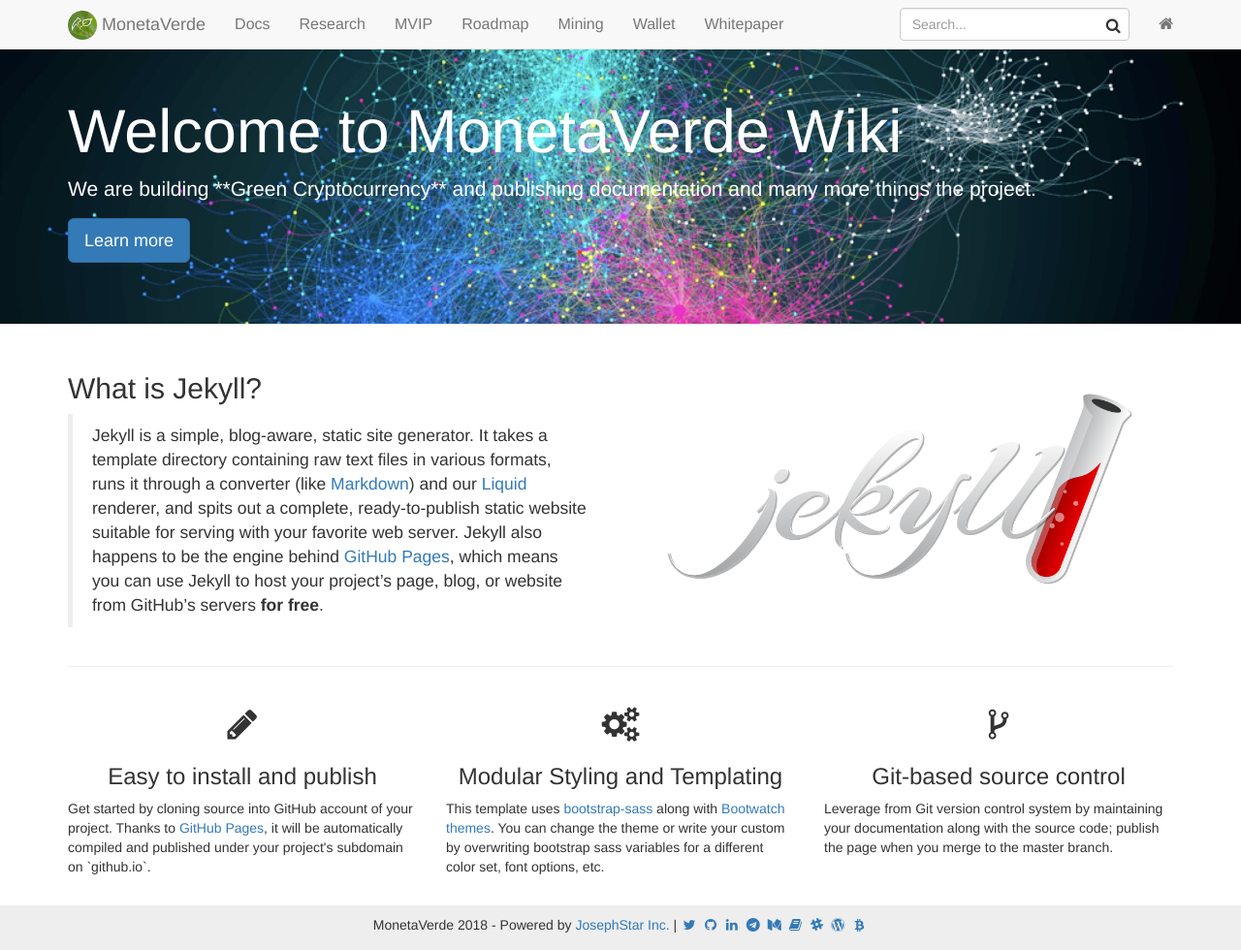
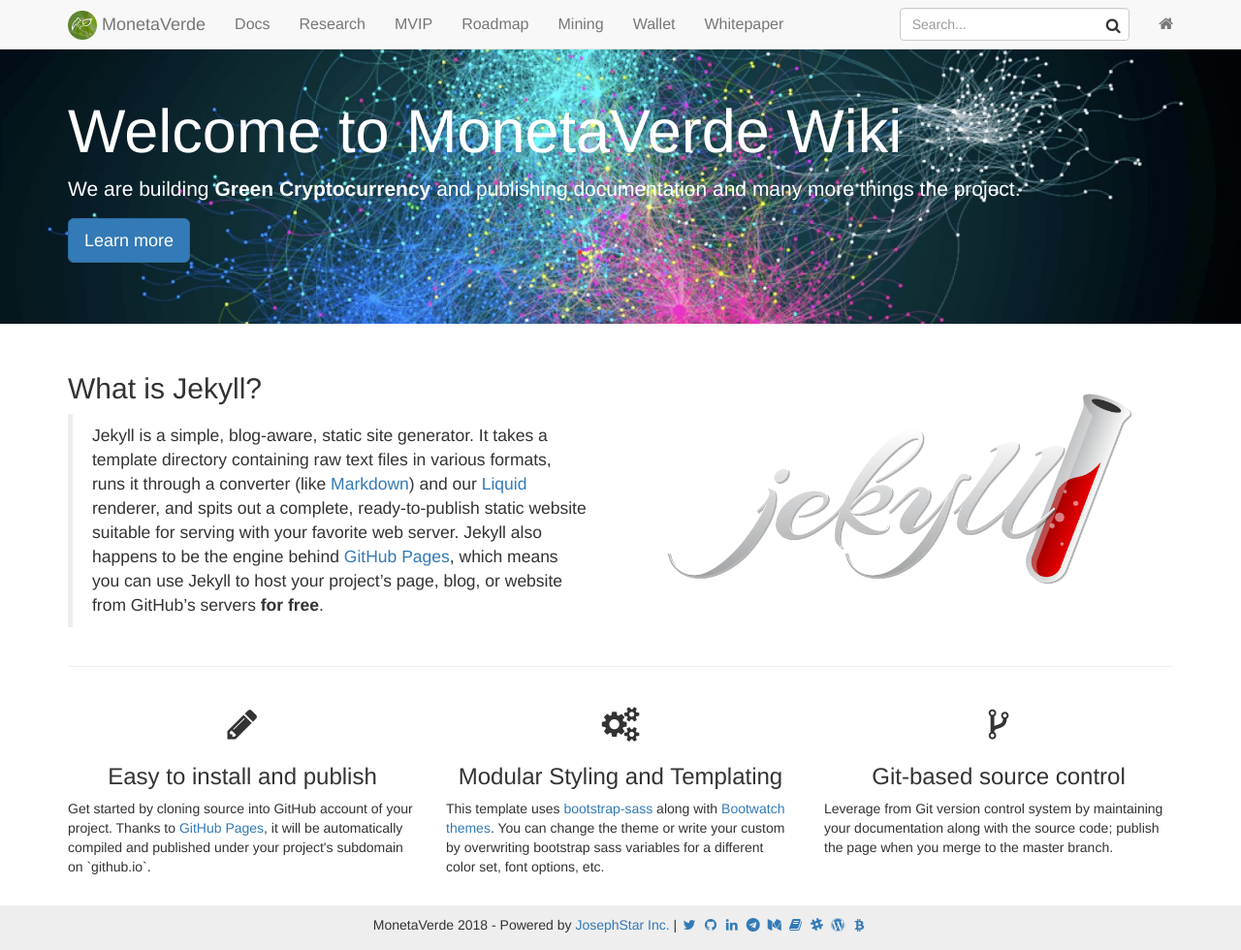
Before and after one commit to ammogcoder/www, a Jekyll site: the page built from index.html, in a window 1280 px wide and 980 px high. Shown: the whole window at 97% size. Built offline with Jekyll 4.4.1, drawn with Linux system fonts in a browser that asks for light colours; nearby versions of some CDN libraries.

Commit message:
Update _config.yml

```diff
--- a/_config.yml
+++ b/_config.yml
@@ -2,7 +2,7 @@
 title: MonetaVerde
 email: info@monetaverde.io
 description-title: Welcome to MonetaVerde Wiki
-description-detail: We are building **Green Cryptocurrency** and publishing documentation and many more things the project.
+description-detail: We are building <b>Green Cryptocurrency</b> and publishing documentation and many more things the project.
 
 # baseurl: "/jekyll-doc-theme" # the subpath of your site, e.g. /blog/
 url: https://wiki.monetaverde.io # the base hostname & protocol for your site
```
